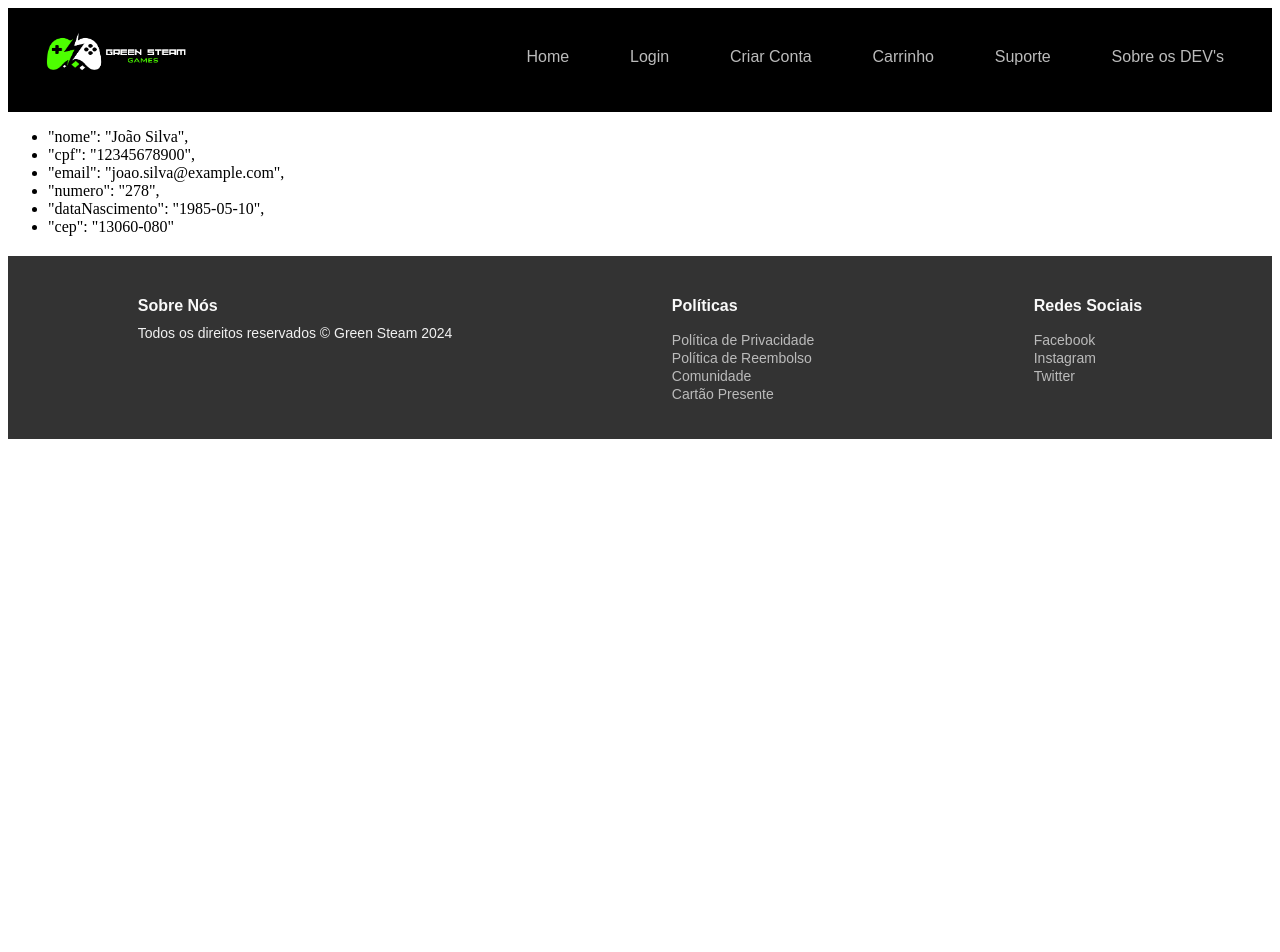
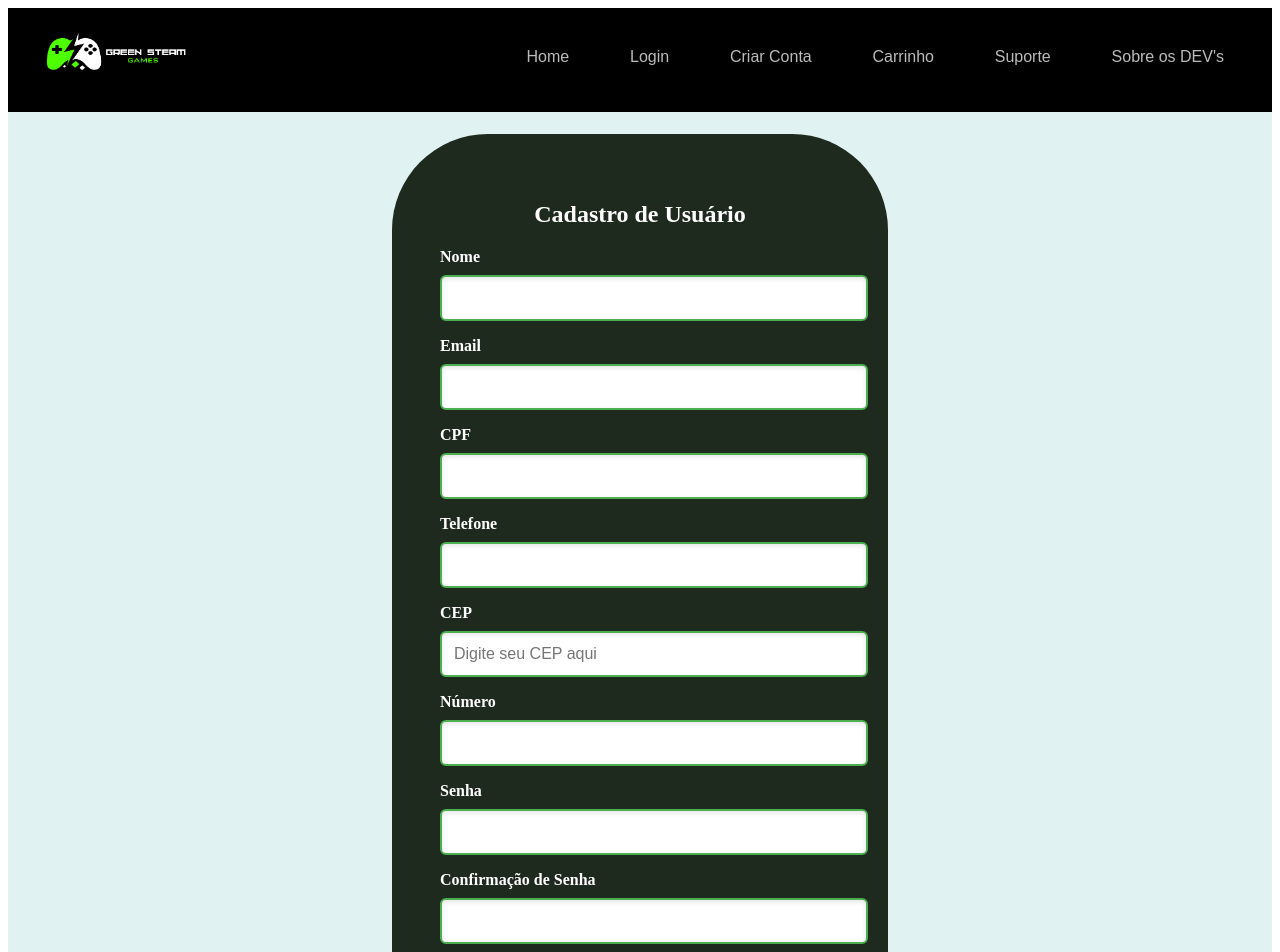
Before and after one commit to AndressaAssis/ProjetoFinalReact-G3, a React (Vite) app in the folder green-steam/: page /criarConta in a window 1280 px wide. Shown: the top 952 px of the page. Before the commit the page ends 800 px from the top, so only its background shows below. Built offline with nearby package versions, Linux system fonts and the light colour scheme.

Commit message:
atualizado cadastro de usuario

```diff
--- a/green-steam/src/Pages/CriarConta/Cadastro.jsx
+++ b/green-steam/src/Pages/CriarConta/Cadastro.jsx
@@ -1,27 +1,61 @@
 import React from "react";
 import { Navbar } from "../../Components/Navbar/Navbar";
 import { Footer } from "../../Components/Footer/Footer";
+import style from './Cadastro.module.css';
 
 export function Cadastro() {
-
     return (
         <>
+            <Navbar />
+            <div className={style.Cadastro}>
+                <div className={style.formContainer}>
+                    <h2>Cadastro de Usuário</h2>
+                    <form id="cadastroForm">
+                        <div className={style.inputGroup}>
+                            <label htmlFor="nome">Nome</label>
+                            <input type="text" id="nome" name="nome" required />
+                        </div>
 
-            <Navbar />
-            <div>
+                        <div className={style.inputGroup}>
+                            <label htmlFor="email">Email</label>
+                            <input type="email" id="email" name="email" required />
+                        </div>
 
-                <ul>
-                    <li>"nome": "João Silva",</li>
-                    <li>"cpf": "12345678900",</li>
-                    <li>"email": "joao.silva@example.com",</li>
-                    <li>"numero": "278",</li>
-                    <li>"dataNascimento": "1985-05-10",</li>
-                    <li>"cep": "13060-080"</li>
-                </ul>
+                        <div className={style.inputGroup}>
+                            <label htmlFor="cpf">CPF</label>
+                            <input type="text" id="cpf" name="cpf" required />
+                        </div>
 
+                        <div className={style.inputGroup}>
+                            <label htmlFor="telefone">Telefone</label>
+                            <input type="tel" id="telefone" name="telefone" required />
+                        </div>
+
+                        <div className={style.inputGroup}>
+                            <label htmlFor="cep">CEP</label>
+                            <input type="text" id="cep" name="cep" placeholder="Digite seu CEP aqui" required />
+                        </div>
+
+                        <div className={style.inputGroup}>
+                            <label htmlFor="numero">Número</label>
+                            <input type="number" id="numero" name="numero" required />
+                        </div>
+
+                        <div className={style.inputGroup}>
+                            <label htmlFor="senha">Senha</label>
+                            <input type="password" id="senha" name="senha" required />
+                        </div>
+
+                        <div className={style.inputGroup}>
+                            <label htmlFor="confirmacaoSenha">Confirmação de Senha</label>
+                            <input type="password" id="confirmacaoSenha" name="confirmacaoSenha" required />
+                        </div>
+
+                        <button type="submit">Cadastrar</button>
+                    </form>
+                </div>
             </div>
-
             <Footer />
         </>
-    )
+    );
 }
--- /dev/null
+++ b/green-steam/src/Pages/CriarConta/Cadastro.module.css
@@ -0,0 +1,68 @@
+.Cadastro {
+    display: flex;
+    justify-content: center;
+    align-items: center;
+    height: 120vh;
+    background-color: #e0f2f1;
+}
+
+.formContainer {
+    background-color: #1f2a1f;
+    padding: 3rem;
+    border-radius: 6rem;
+    box-shadow: 0 0px px rgba(0, 0, 0, 0.3);
+    width: 400px;
+    color: white;
+}
+
+.formContainer h2 {
+    text-align: center;
+    margin-bottom: 20px;
+    font-size: 24px;
+}
+
+.inputGroup {
+    margin-bottom: 1rem;
+
+}
+
+.inputGroup label {
+    display: block;
+    margin-bottom: 4px;
+    font-weight: bold;
+}
+
+.inputGroup input[type="text"],
+.inputGroup input[type="email"],
+.inputGroup input[type="password"],
+.inputGroup input[type="tel"],
+.inputGroup input[type="number"] {
+    width: 100%;
+    padding: 12px;
+    margin-top: 5px;
+    border: 2px solid #4caf50;
+    border-radius: 6px;
+    box-shadow: inset 0 2px 5px rgba(0, 0, 0, 0.1);
+    font-size: 16px;
+}
+
+input:focus {
+    border-color: #81c784;
+    outline: none;
+}
+
+button {
+    width: 100%;
+    padding: 12px;
+    background-color: #4CAF50;
+    color: #fff;
+    border: none;
+    border-radius: 6px;
+    cursor: pointer;
+    font-size: 16px;
+    transition: background-color 0.3s;
+}
+
+button:hover {
+    background-color: #45a049;
+}
```
Also changed, not shown: green-steam/src/Pages/CriarConta/CriarPage.jsx (deleted, +0 -22 lines).
